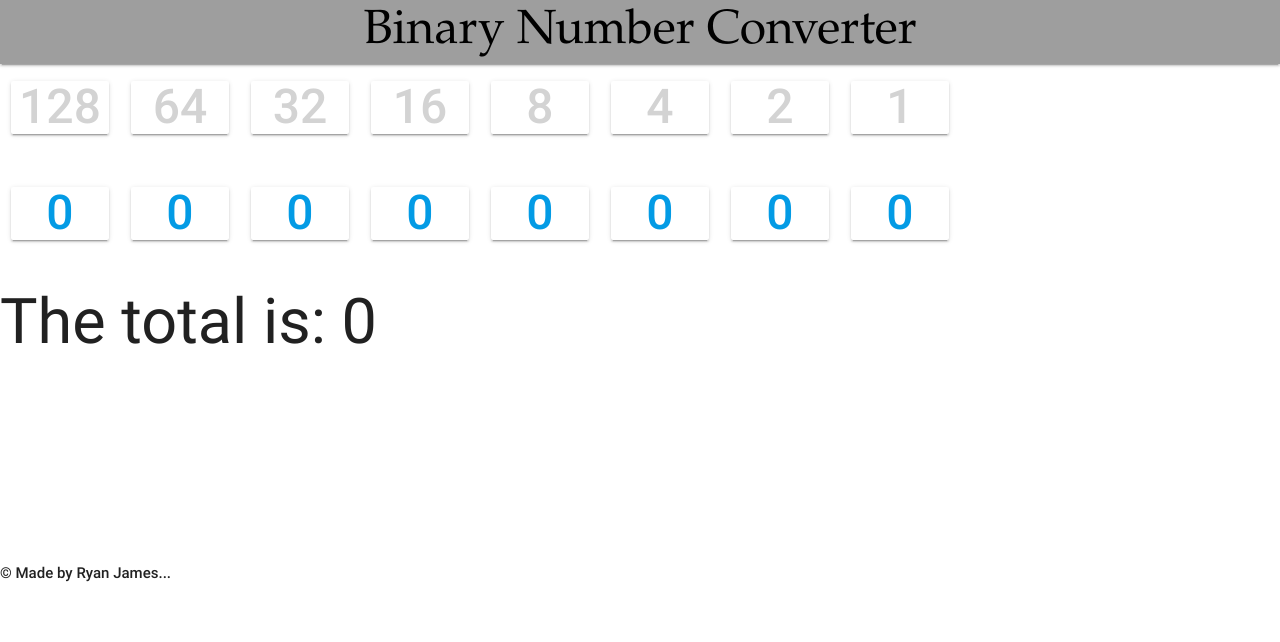
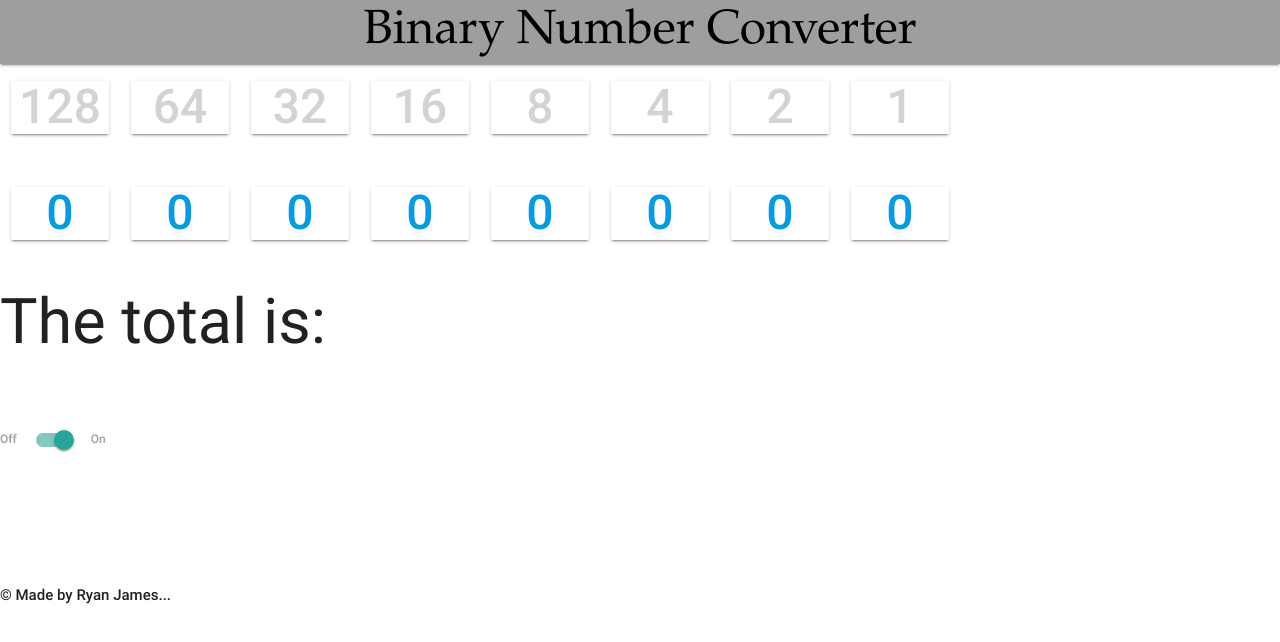
Before and after one commit to ryanjames1729/binary, a plain HTML site: page index.html in a window 1280 px wide. Drawn offline with nearby package versions, Linux system fonts and the light colour scheme.

Commit message:
added a toggle switch for the answer

```diff
--- a/index.html
+++ b/index.html
@@ -285,8 +285,17 @@
   </div>
 </div>
 
-<h1 id="total">The total is: 0</h1>
-<br><br><br><br><br><br><br><br>
+<h1 id="total">The total is:</h1>
+<br><br>
+<div class="switch">
+    <label>
+      Off
+      <input type="checkbox" id="switch" checked="true">
+      <span class="lever"></span>
+      On
+    </label>
+  </div>
+  <br><br><br><br><br><br>
 
 
   <footer style:"display: flex; min-height: 100vh; flex-direction: column; flex: 1 0 auto; position:fixed">
@@ -332,7 +341,12 @@
         if(document.getElementById("bin7").innerHTML == "1"){
           result += 128;
         }
-        document.getElementById("total").innerHTML = "The total is: " + result;
+        if(document.getElementById('switch').checked){
+          document.getElementById("total").innerHTML = "The total is: " + result;
+        }
+        else{
+          document.getElementById("total").innerHTML = "The total is: ";
+        }
       }
 
       function click0(){
```
